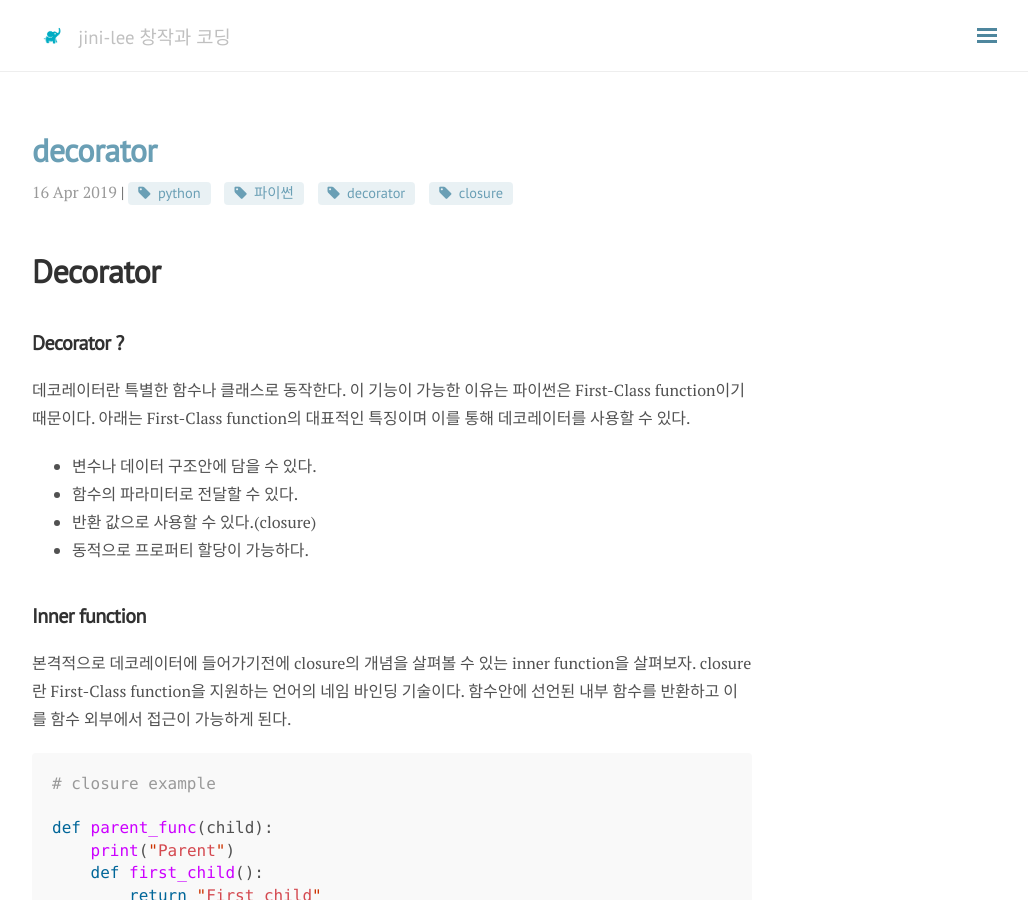
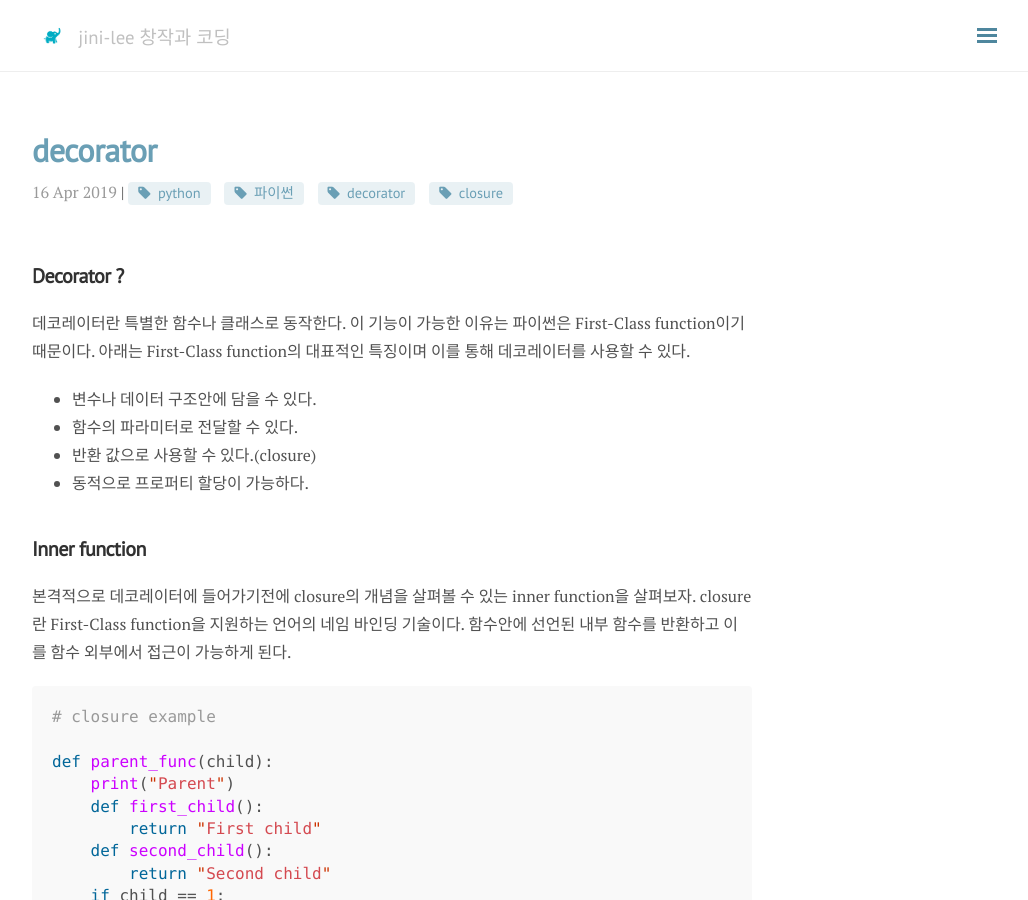
Before and after one commit to jini-lee/jini-lee.github.com, a Jekyll site: the page built from _posts/python/2019-04-16-decorator.md, in a window 1280 px wide and 900 px high. Shown: the whole window, without its empty margins (248-1276 px from the left). Built offline with Jekyll 4.4.1, drawn with Linux system fonts in a browser that asks for light colours; nearby versions of some CDN libraries; comment, search, counter and statistics services are not loaded.

Commit message:
Update 2019-04-16-decorator.md

```diff
--- a/_posts/python/2019-04-16-decorator.md
+++ b/_posts/python/2019-04-16-decorator.md
@@ -5,7 +5,6 @@ category: python
 tags: [python, 파이썬, decorator, closure]
 comments: true
 ---
-# Decorator
 
 ## Decorator ?
 데코레이터란 특별한 함수나 클래스로 동작한다. 이 기능이 가능한 이유는 파이썬은 First-Class function이기 때문이다.
```
